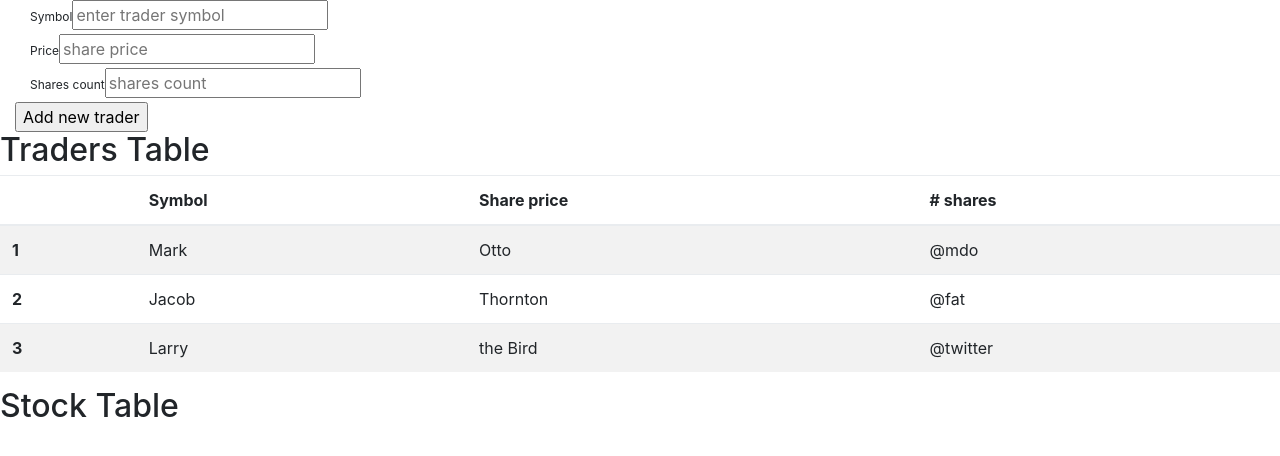
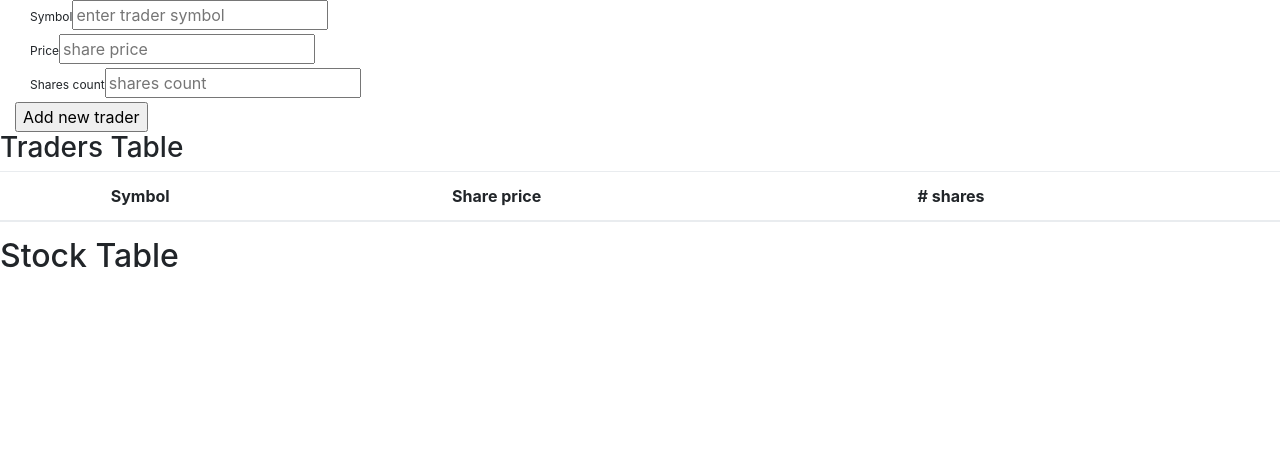
Before and after one commit to brownviper/trader-view, a React (Create React App) app: page / in a window 1280 px wide. Shown: the top 456 px of the page. Built offline with nearby package versions, Linux system fonts and the light colour scheme.

Commit message:
new traders are shown in the TradersTable

```diff
--- a/src/components/TradersTable.js
+++ b/src/components/TradersTable.js
@@ -1,11 +1,23 @@
+// @flow
+
 import React, { Component } from 'react';
 import {Table} from 'reactstrap';
+import { connect } from 'react-redux';
+import type { State } from '../types';
 
-class TradersTable extends Component {
+export type Props = {
+    traders: Traders
+}
+class TradersTable extends Component<Props> {
+
+    props = {
+        traders: []
+    };
+
     render() {
         return (
             <div>
-            <h2>Traders Table</h2>
+                <h3>Traders Table</h3>
                 <div>
                     <Table striped>
                         <thead>
@@ -17,24 +29,16 @@ class TradersTable extends Component {
                             </tr>
                         </thead>
                         <tbody>
+                            {this.props.traders.map(trader => {
+                                return (
                                     <tr>
-                        <th scope="row">1</th>
-                        <td>Mark</td>
-                        <td>Otto</td>
-                        <td>@mdo</td>
+                                        <th />
+                                        <td>{trader.symbol}</td>
+                                        <td>{trader.price}</td>
+                                        <td>{trader.count}</td>
                                     </tr>
-                    <tr>
-                        <th scope="row">2</th>
-                        <td>Jacob</td>
-                        <td>Thornton</td>
-                        <td>@fat</td>
-                    </tr>
-                    <tr>
-                        <th scope="row">3</th>
-                        <td>Larry</td>
-                        <td>the Bird</td>
-                        <td>@twitter</td>
-                    </tr>
+                                );
+                            })}
                         </tbody>
                     </Table>
                 </div>
@@ -43,4 +47,12 @@ class TradersTable extends Component {
     }
 }
 
-export default TradersTable;
+const mapStateToProps = (state: State) => {
+    return state;
+};
+
+const connector = connect(
+    mapStateToProps
+);
+
+export default connector(TradersTable);
```
Lines whose indentation alone changed are shown as unchanged.
